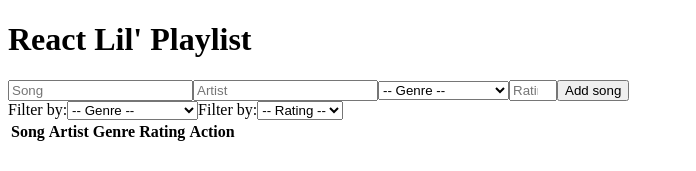
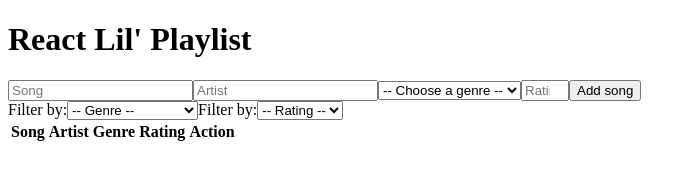
Before and after one commit to WesselKonstantinov/ReactPlaylist, a React (Create React App) app: page / in a window 1280 px wide. Shown: the top 171 px of the page, without its empty margins (0-696 px from the left). Built offline with nearby package versions, Linux system fonts and the light colour scheme.

Commit message:
Edit display text of select input field

```diff
--- a/src/components/SongForm.js
+++ b/src/components/SongForm.js
@@ -20,8 +20,9 @@ function SongForm(props) {
 
     const { name, artist, genre, rating } = props.inputValues;
     return (
-        <form onSubmit={handleSubmit}>
+        <form onSubmit={handleSubmit} className="song-form">
             <input
+                className="song-form__input"
                 type="text"
                 name="name"
                 value={name || ''}
@@ -29,6 +30,7 @@ function SongForm(props) {
                 onChange={handleInputChange}
             />
             <input
+                className="song-form__input"
                 type="text"
                 name="artist"
                 value={artist || ''}
@@ -36,11 +38,12 @@ function SongForm(props) {
                 onChange={handleInputChange}
             />
             <select
+                className="song-form__select"
                 name="genre"
                 value={genre || ''}
                 onChange={handleInputChange}
             >
-                <option value="">-- Genre --</option>
+                <option value="">-- Choose a genre --</option>
                 <option value="Blues">Blues</option>
                 <option value="Classical">Classical</option>
                 <option value="Country">Country</option>
@@ -62,6 +65,7 @@ function SongForm(props) {
                 <option value="Trance">Trance</option>
             </select>
             <input
+                className="song-form__input"
                 type="number"
                 name="rating"
                 value={rating || ''}
@@ -70,7 +74,7 @@ function SongForm(props) {
                 placeholder="Rating (1-5)"
                 onChange={handleInputChange}
             />
-            <button type="submit">Add song</button>
+            <button type="submit" className="song-form__submit">Add song</button>
         </form>
     );
 }
```
